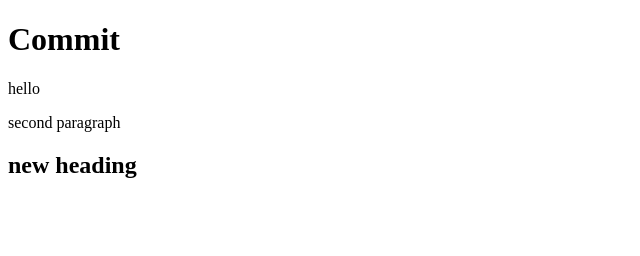
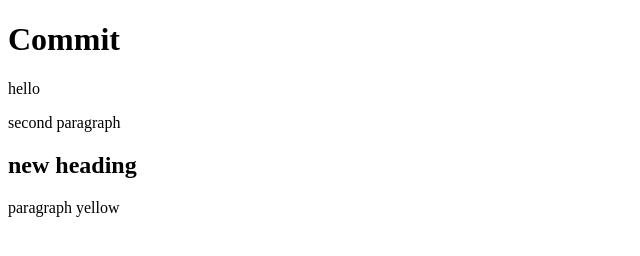
Before and after one commit to Iliascka/new-repo, a plain HTML site: page index.html in a window 1280 px wide. Shown: the whole page, without its empty margins (0-640 px from the left). Drawn offline with Linux system fonts and the light colour scheme.

```diff
--- a/index.html
+++ b/index.html
@@ -11,5 +11,6 @@
 <p>hello</p>
 <p>second paragraph</p>
 <h2>new heading</h2>
+<p>paragraph yellow</p>
 </body>
 </html>
```
